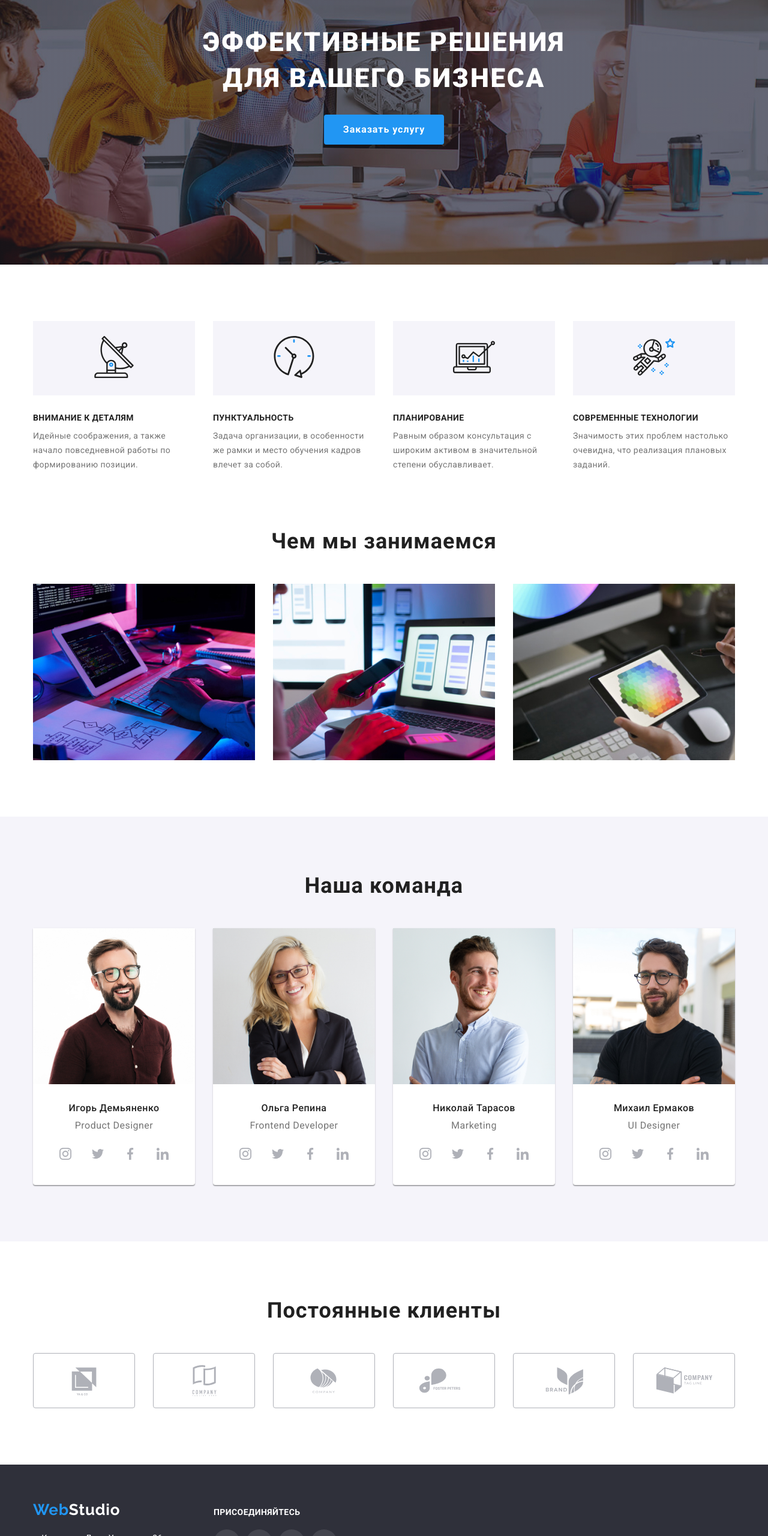
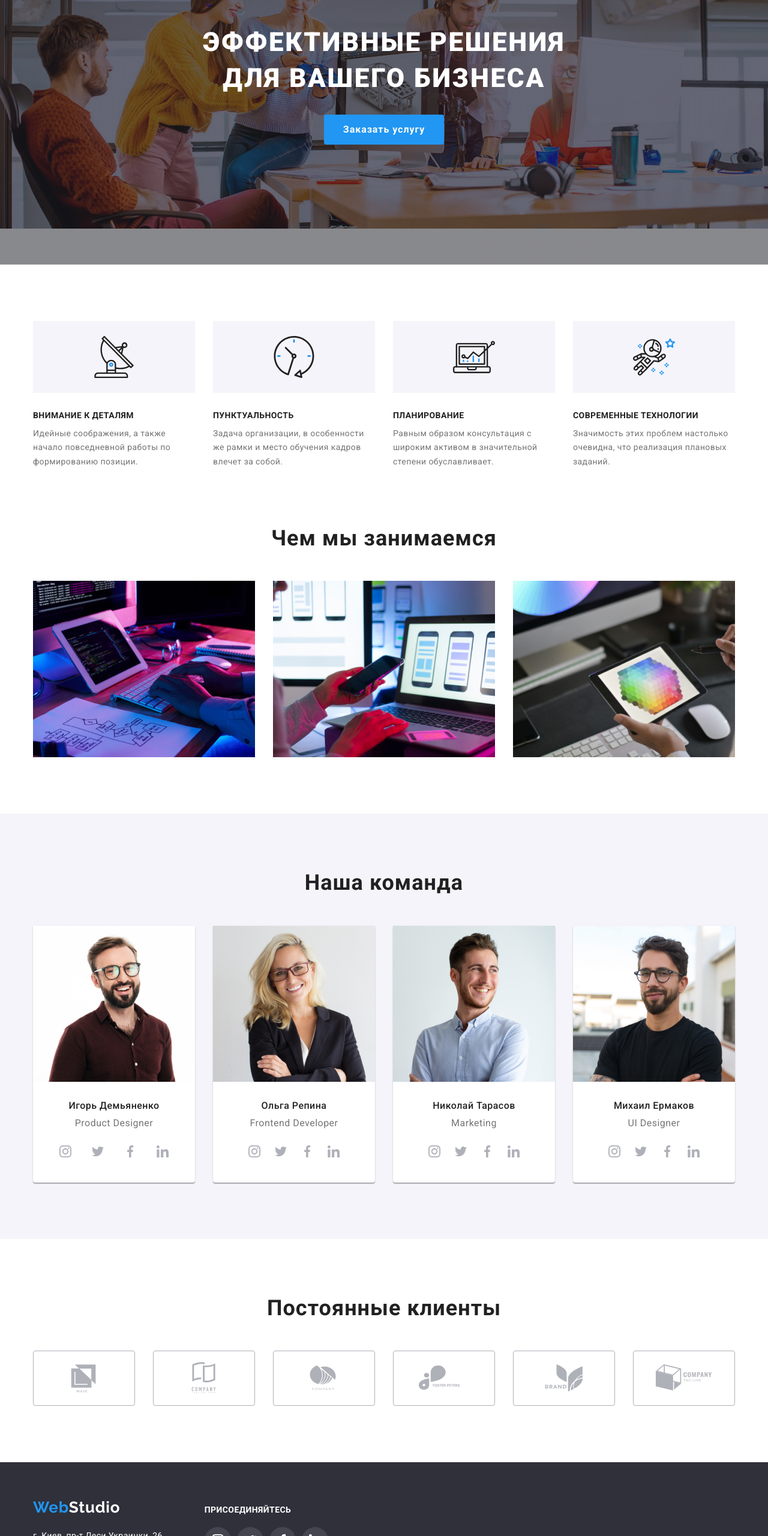
Before and after one commit to MyrSem/goit-markup-hw-04, a plain HTML site: page index.html in a window 1280 px wide. Shown: the part 240-2800 px from the top of the page at 60% size. Drawn offline with nearby package versions, Linux system fonts and the light colour scheme.

Commit message:
Фініш04

```diff
--- a/css/styles.css
+++ b/css/styles.css
@@ -41,6 +41,11 @@ img {
   display: block;
   max-width: 100%;
   height: auto;
+}
+
+input,
+textarea {
+  outline: none;
 }
 
 .container {
@@ -137,12 +142,6 @@ img {
   fill: var(--brand-color);
 }
 
-.about-item-icon {
-  padding: 25px 100px;
-  margin-bottom: 30px;
-  background-color: var(--secondary-background-color);
-}
-
 .section {
   padding-top: 94px;
   padding-bottom: 94px;
@@ -168,7 +167,10 @@ img {
     url('../images/img-cover.jpg');
   background-repeat: no-repeat;
   background-position: 50% 50%;
-  max-width: 1600рх;
+  max-width: 1600px;
+  margin-left: auto;
+  margin-right: auto;
+  background-size: contain;
 }
 
 .main-title {
@@ -205,6 +207,15 @@ img {
 }
 
 /* About  */
+.about-item-icon {
+  display: flex;
+  align-items: center;
+  justify-content: center;
+  height: 120px;
+  margin-bottom: 30px;
+  background-color: var(--secondary-background-color);
+}
+
 .about {
   display: flex;
   flex-basis: calc((100% - 120px) / 4);
@@ -310,9 +321,11 @@ img {
 
 .social {
   display: flex;
-  width: 206px;
-  margin: 0 auto;
-  justify-content: space-between;
+  justify-content: center;
+}
+
+.social-item + .social-item {
+  margin-left: 10px;
 }
 
 .social-icon {
@@ -346,10 +359,12 @@ img {
 }
 
 .companies-item {
-  display: block;
+  display: flex;
+  align-items: center;
+  justify-content: center;
+
   width: 170px;
   height: 92px;
-  padding: 16px 32px;
   border: 1px solid #afb1b8;
   box-sizing: border-box;
   border-radius: 4px;
@@ -359,8 +374,13 @@ img {
   fill: #afb1b8;
 }
 
-.companies-icon:hover,
-.companies-icon:focus {
+.companies-item:hover,
+.companies-item:focus {
+  border: 1px solid var(--brand-color);
+}
+
+.companies-item:hover .companies-icon,
+.companies-item:focus .companies-icon {
   fill: var(--brand-color);
 }
 
@@ -374,6 +394,7 @@ img {
 
 .footer-position {
   display: flex;
+  align-items: baseline;
 }
 
 .logo-footer {
@@ -388,9 +409,11 @@ img {
   letter-spacing: 0.03em;
 }
 
+.social-footer {
+  margin-left: 70px;
+}
+
 .address-link {
-  margin-right: 70px;
-  width: 231px;
   font-style: normal;
   font-size: 14px;
   line-height: 1.71;
@@ -414,10 +437,6 @@ img {
 .footer-link-address:focus,
 .footer-link-contact:focus {
   color: var(--brand-color);
-}
-
-.social-footer {
-  margin-top: 12px;
 }
 
 .join {
--- a/index.html
+++ b/index.html
@@ -42,18 +42,16 @@
             <a href="mailto:info@devstudio.com" class="link-contact"
               >
               <svg class="link-contact-icon" width="16" height="16">
-                <use href="/images/icons.svg#icon-letter"></use>
-              </svg>
-              <p>info@devstudio.com</p>
+                <use href="./images/icons.svg#icon-letter"></use>
+              </svg>info@devstudio.com
             </a>
           </li>
           <li class="site-nav-item">
             <a href="tel:+380961111111" class="link-contact"
               >
               <svg class="link-contact-icon" width="16" height="16">
-                <use href="/images/icons.svg#icon-smartphone"></use>
-              </svg>
-              <p>+38 096 111 11 11</p>
+                <use href="./images/icons.svg#icon-smartphone"></use>
+              </svg>+38 096 111 11 11
             </a>
           </li>
         </ul>
@@ -150,28 +148,28 @@
                 <h3 class="name-title">Игорь Демьяненко</h3>
                 <p class="position-title" lang="en">Product Designer</p>
                 <ul class="social">
-                  <li>
+                  <li class="social-item">
                     <a href="" class="social-link">
                       <svg class="social-icon" width="20" height="20">
                         <use href="./images/icons.svg#icon-insta"></use>
                       </svg>
                     </a>
                   </li>
-                  <li>
+                  <li class="social-item">
                     <a href="" class="social-link">
                       <svg class="social-icon" width="20" height="20">
                         <use href="./images/icons.svg#icon-twitter"></use>
                       </svg>
                     </a>
                   </li>
-                  <li>
+                  <li class="social-item">
                     <a href="" class="social-link">
                       <svg class="social-icon" width="20" height="20">
                         <use href="./images/icons.svg#icon-facebook"></use>
                       </svg>
                     </a>
                   </li>
-                  <li>
+                  <li class="social-item">
                     <a href="" class="social-link">
                       <svg class="social-icon" width="20" height="20">
                         <use href="./images/icons.svg#icon-linkedin"></use>
@@ -294,7 +292,8 @@
           </ul>
         </div>
       </section>
-      <section class="section container">
+      <section class="section">
+        <div class="container">
         <h2 class="title">Постоянные клиенты</h2>
         <ul class="companies">
           <li>
@@ -340,6 +339,7 @@
             </a>
           </li>
         </ul>
+        </div>
       </section>
     </main>
     <footer class="footer">
```
Also changed, not shown: portfolio.html (+4 -6 lines).
